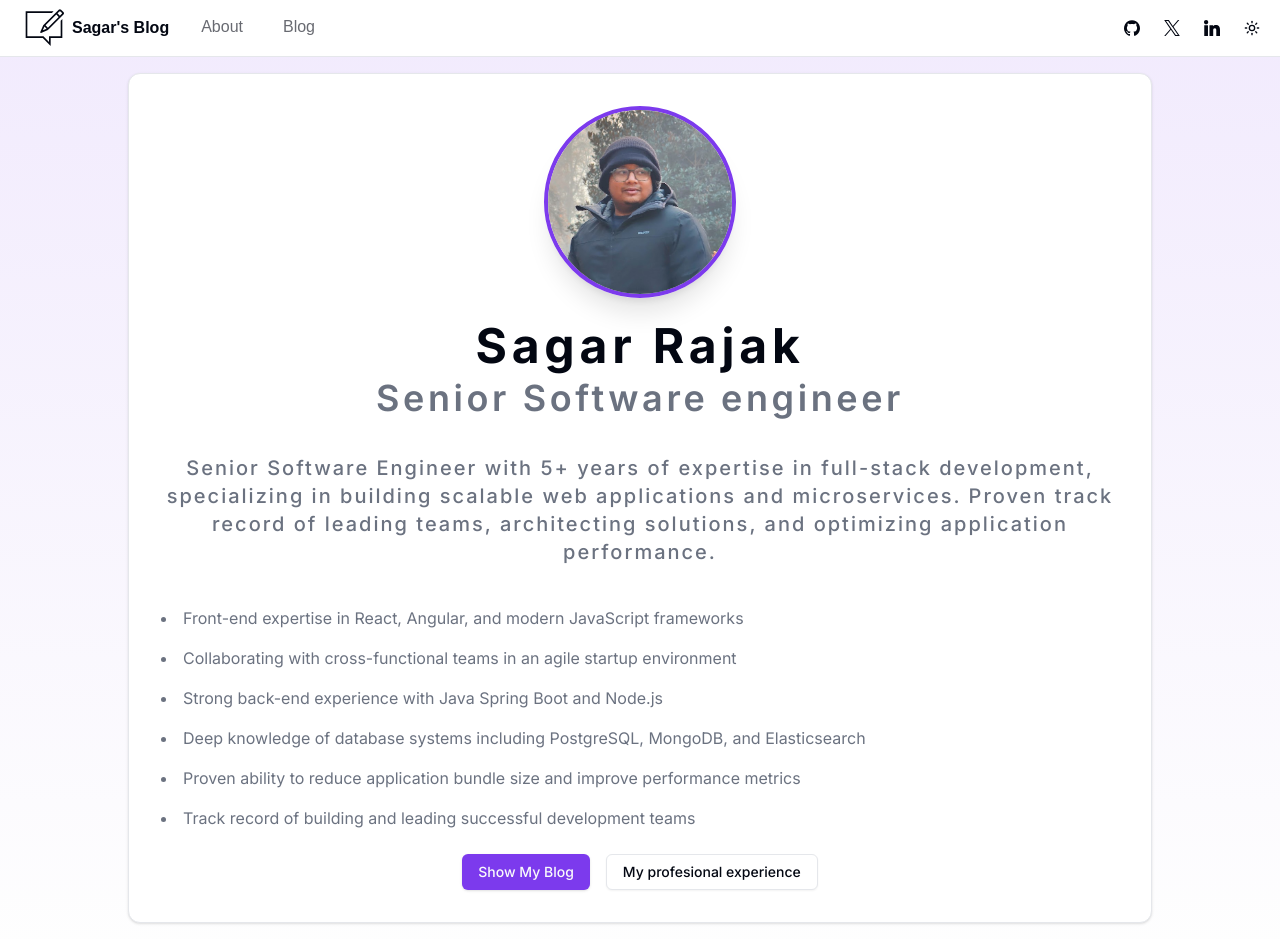
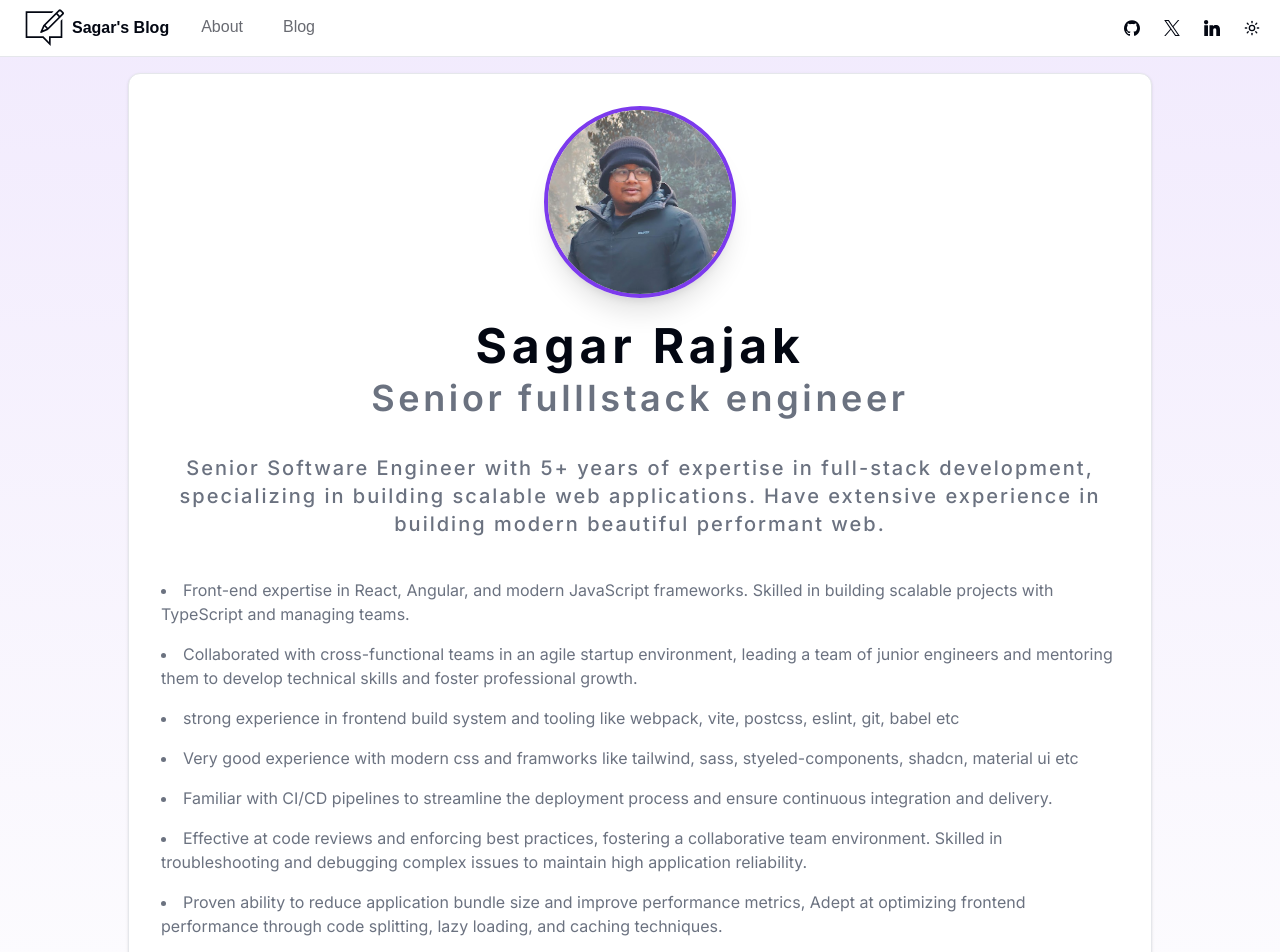
Before and after one commit to sagarrajak/personal-blog, a Next.js app: page / in a window 1280 px wide. Shown: the top 952 px of the page. Built offline with nearby package versions, Linux system fonts and the light colour scheme; no server answers.

Commit message:
work in progresS

```diff
--- a/src/app/page.tsx
+++ b/src/app/page.tsx
@@ -15,43 +15,61 @@ export default function Home() {
 						/>
 					</div>
 					<div className="flex-1 text-center">
-						<h1 className="text-4xl tracking-widest md:text-5xl font-bold mb-2 animate__animated animate__fadeIn">Sagar Rajak</h1>
+						<h1 className="text-4xl tracking-widest md:text-5xl font-bold mb-2 animate__animated animate__fadeIn">
+							Sagar Rajak
+						</h1>
 						<h2 className="text-3xl tracking-widest md:text-4xl font-semibold text-muted-foreground mb-4 animate__animated animate__fadeIn">
-							Senior Software engineer
+							Senior fulllstack engineer
 						</h2>
 						<p className="text-muted-foreground mb-4 font-medium tracking-widest text-xl  font-sans pt-5 animate__animated animate__fadeInUp">
 							Senior Software Engineer with 5+ years of expertise in full-stack
-							development, specializing in building scalable web applications
-							and microservices. Proven track record of leading teams,
-							architecting solutions, and optimizing application performance.
+							development, specializing in building scalable web applications.
+							Have extensive experience in building modern beautiful performant
+							web.
 						</p>
 						<ul className="list-disc list-inside text-muted-foreground mb-6 mt-10 text-left child:mt-4 child:mb-4 animate__animated animate__fadeInUp">
 							<li>
 								Front-end expertise in React, Angular, and modern JavaScript
-								frameworks
+								frameworks. Skilled in building scalable projects with
+								TypeScript and managing teams.
 							</li>
 							<li>
-								Collaborating with cross-functional teams in an agile startup
-								environment
+								Collaborated with cross-functional teams in an agile startup
+								environment, leading a team of junior engineers and mentoring
+								them to develop technical skills and foster professional growth.
 							</li>
 							<li>
-								Strong back-end experience with Java Spring Boot and Node.js
+								strong experience in frontend build system and tooling like
+								webpack, vite, postcss, eslint, git, babel etc
 							</li>
 							<li>
-								Deep knowledge of database systems including PostgreSQL,
-								MongoDB, and Elasticsearch
+								Very good experience with modern css and framworks like
+								tailwind, sass, styeled-components, shadcn, material ui etc
+							</li>
+							<li>
+								Familiar with CI/CD pipelines to streamline the deployment
+								process and ensure continuous integration and delivery.
+							</li>
+							<li>
+								Effective at code reviews and enforcing best practices,
+								fostering a collaborative team environment. Skilled in
+								troubleshooting and debugging complex issues to maintain high
+								application reliability.
 							</li>
 							<li>
 								Proven ability to reduce application bundle size and improve
-								performance metrics
+								performance metrics, Adept at optimizing frontend performance
+								through code splitting, lazy loading, and caching techniques.
 							</li>
 							<li>
-								Track record of building and leading successful development
-								teams
+								Extensive experience in working in series founded startups
+							</li>
+							<li>
+								Also very good with git, docker, nodejs, mysql, postgres etc.
 							</li>
 						</ul>
 						<div className="flex flex-col sm:flex-row justify-center gap-4 animate__animated animate__fadeIn">
-							<Button asChild >
+							<Button asChild>
 								<Link href="/blog">Show My Blog</Link>
 							</Button>
 							<Button asChild variant="outline">
--- a/src/components/mobile-nav.tsx
+++ b/src/components/mobile-nav.tsx
@@ -62,7 +62,7 @@ function MobileNav() {
 							onClick={() => router.push(route.path)}
 							className="w-full border-t border hover:bg-background/20 flex flex-row justify-between py-3 px-2 font-medium"
 						>
-							<Link href={route.path}>{route.name}</Link>
+							<div>{route.name}</div>
 							{route.icon}
 						</SheetClose>
 					))}
--- a/src/components/site-header.tsx
+++ b/src/components/site-header.tsx
@@ -10,7 +10,7 @@ import ModeToggle from './mode-toggle'
 
 function SiteHeader() {
   return (
-    <div className='sticky top-0 w-full border-b  border-border bg-background/95 backdrop-blur supports-[backdrop-filter]:bg-background:60'>
+    <div className='sticky top-0 w-full border-b  border-border bg-background/95 backdrop-blur supports-[backdrop-filter]:bg-background:60 z-[1]'>
       <div className='flex h-14 items-center w-full'>
         <MainNav />
         <div className='flex flex-1 items-center justify-end space-x-2'>
```
